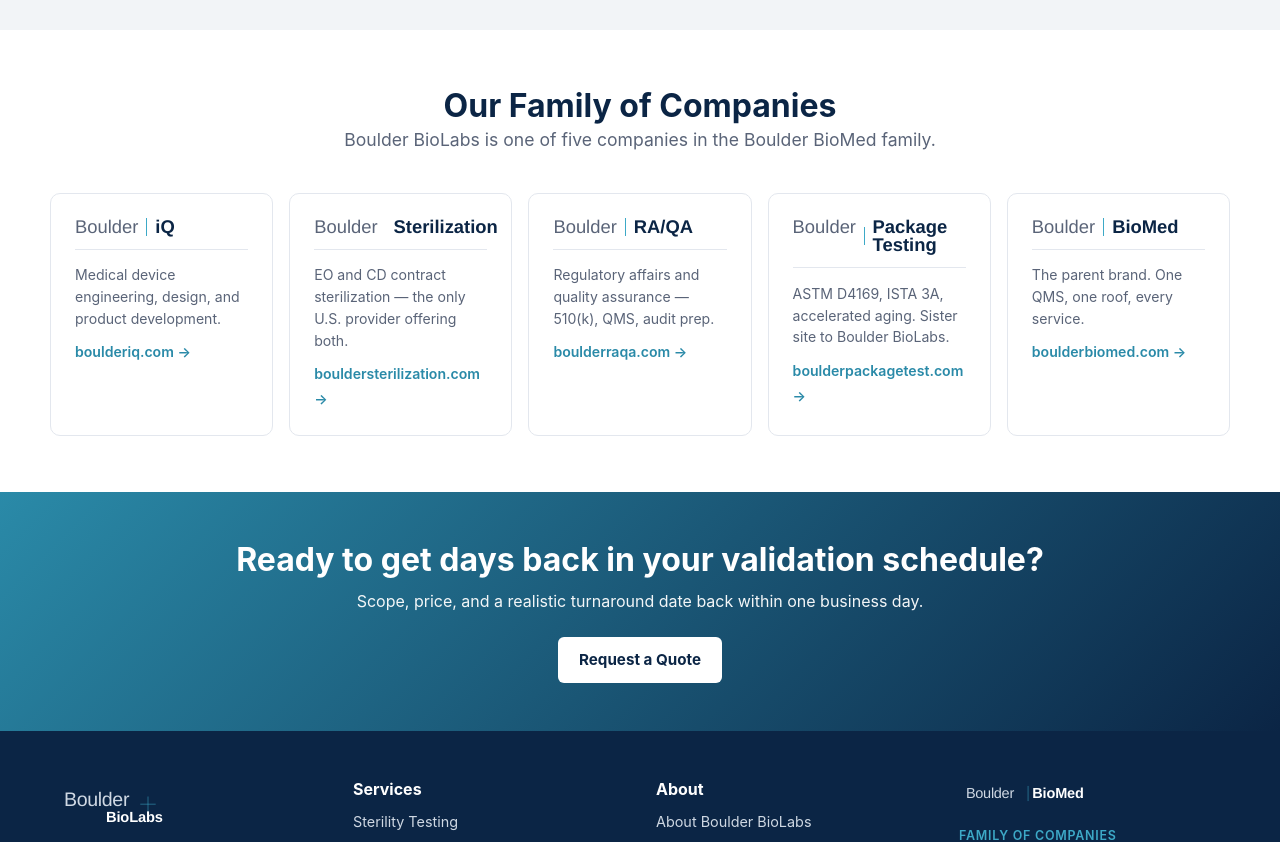
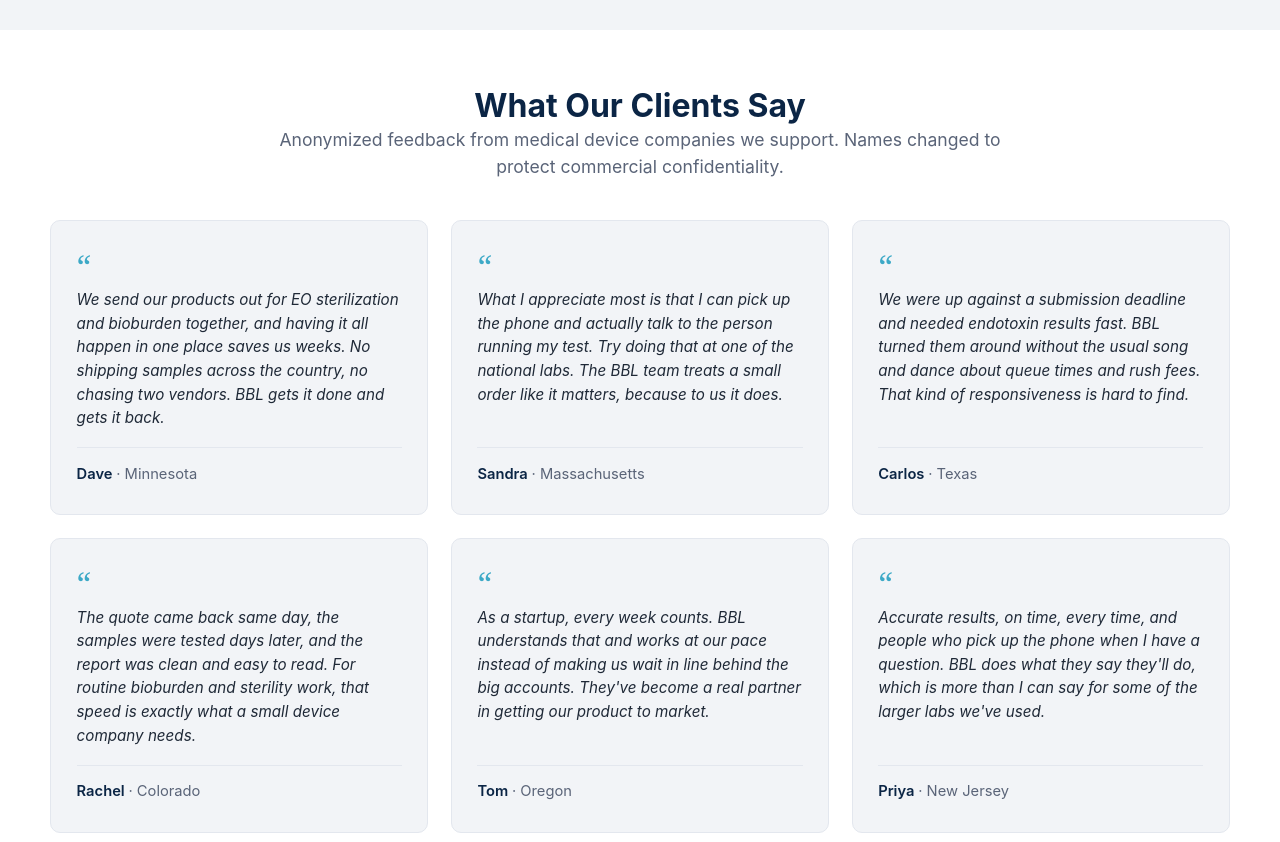
Before and after one commit to BoulderBioMed/boulder-biolabs, a Next.js app: page / in a window 1280 px wide. Shown: the part 2440-3282 px from the top of the page. Built offline with nearby package versions, Linux system fonts and the light colour scheme; no server answers.

Commit message:
feat: add 6 testimonials to homepage + GA4 conversion tracking

```diff
--- a/app/contact/page.tsx
+++ b/app/contact/page.tsx
@@ -1,5 +1,6 @@
 "use client";
 import { useState } from "react";
+import { trackEvent } from "@/components/Analytics";
 
 export default function ContactPage() {
   const [submitted, setSubmitted] = useState(false);
@@ -12,7 +13,14 @@
     const body = Object.fromEntries(formData.entries());
     try {
       const res = await fetch("/api/quote-request", { method: "POST", headers: { "Content-Type": "application/json" }, body: JSON.stringify(body) });
-      if (res.ok) setSubmitted(true);
+      if (res.ok) {
+        setSubmitted(true);
+        trackEvent("quote_request_submitted", {
+          sterilization: body.sterilization,
+          tests: body.tests,
+          turnaround: body.turnaround,
+        });
+      }
     } catch (err) { console.error(err); }
     setSubmitting(false);
   }
--- a/app/layout.tsx
+++ b/app/layout.tsx
@@ -3,6 +3,7 @@
 import { Nav } from "@/components/Nav";
 import { Footer } from "@/components/Footer";
 import { FamilyBar } from "@/components/FamilyBar";
+import { Analytics } from "@/components/Analytics";
 import { organizationSchema, medicalLabSchema } from "@/lib/schema";
 
 export const metadata: Metadata = {
@@ -28,6 +29,7 @@
         <script type="application/ld+json" dangerouslySetInnerHTML={{ __html: JSON.stringify(medicalLabSchema()) }} />
       </head>
       <body>
+        <Analytics />
         <FamilyBar />
         <Nav />
         <main style={{ minHeight: "60vh" }}>{children}</main>
--- a/app/page.tsx
+++ b/app/page.tsx
@@ -2,6 +2,7 @@
 import { services } from "@/content/services";
 import { industries } from "@/content/industries";
 import { family } from "@/content/company";
+import { testimonials } from "@/content/testimonials";
 
 export default function HomePage() {
   return (
@@ -93,8 +94,29 @@
         </div>
       </section>
 
+      {/* Testimonials */}
+      <section style={{ background: "#fff", padding: "3.5rem 1.5rem" }}>
+        <div style={{ maxWidth: 1180, margin: "0 auto" }}>
+          <div style={{ textAlign: "center", maxWidth: 760, margin: "0 auto 2.5rem" }}>
+            <h2>What Our Clients Say</h2>
+            <p style={{ color: "#5A6478", fontSize: "1.1rem" }}>Anonymized feedback from medical device companies we support. Names changed to protect commercial confidentiality.</p>
+          </div>
+          <div style={{ display: "grid", gridTemplateColumns: "repeat(auto-fit, minmax(300px, 1fr))", gap: "1.4rem" }}>
+            {testimonials.map((t, i) => (
+              <figure key={i} style={{ margin: 0, background: "#F2F4F7", padding: "1.8rem 1.6rem", borderRadius: 10, border: "1px solid #E3E7EE", display: "flex", flexDirection: "column" }}>
+                <div style={{ color: "#3DA9C7", fontSize: "2rem", lineHeight: 1, marginBottom: "0.4rem", fontFamily: "Georgia, serif" }}>&ldquo;</div>
+                <blockquote style={{ margin: 0, color: "#1f2937", fontStyle: "italic", lineHeight: 1.55, fontSize: "0.95rem", flex: 1 }}>{t.quote}</blockquote>
+                <figcaption style={{ marginTop: "1.1rem", paddingTop: "0.9rem", borderTop: "1px solid #E3E7EE", color: "#0B2545", fontWeight: 600, fontSize: "0.92rem" }}>
+                  {t.name} <span style={{ color: "#5A6478", fontWeight: 400 }}>&middot; {t.location}</span>
+                </figcaption>
+              </figure>
+            ))}
+          </div>
+        </div>
+      </section>
+
       {/* Family */}
-      <section style={{ background: "#fff", padding: "3.5rem 1.5rem" }}>
+      <section style={{ background: "#F8FAFC", padding: "3.5rem 1.5rem" }}>
         <div style={{ maxWidth: 1180, margin: "0 auto" }}>
           <div style={{ textAlign: "center", maxWidth: 760, margin: "0 auto 2.5rem" }}>
             <h2>Our Family of Companies</h2>
--- /dev/null
+++ b/components/Analytics.tsx
@@ -0,0 +1,41 @@
+// Conditional GA4 loader + event helper.
+//
+// Set NEXT_PUBLIC_GA_MEASUREMENT_ID (e.g. G-XXXXXXXXXX) in Vercel project env
+// vars to enable. If unset, no scripts load and trackEvent is a silent no-op
+// so dev / preview builds don't fire telemetry.
+//
+// Usage from any client component:
+//   import { trackEvent } from "@/components/Analytics";
+//   trackEvent("quote_request_submitted", { test_count: 3 });
+
+import Script from "next/script";
+
+const GA_ID = process.env.NEXT_PUBLIC_GA_MEASUREMENT_ID;
+
+declare global {
+  interface Window {
+    gtag?: (...args: unknown[]) => void;
+    dataLayer?: unknown[];
+  }
+}
+
+export function Analytics() {
+  if (!GA_ID) return null;
+  return (
+    <>
+      <Script src={`https://www.googletagmanager.com/gtag/js?id=${GA_ID}`} strategy="afterInteractive" />
+      <Script id="ga4-init" strategy="afterInteractive">
+        {`window.dataLayer = window.dataLayer || [];
+function gtag(){dataLayer.push(arguments);}
+gtag('js', new Date());
+gtag('config', '${GA_ID}');`}
+      </Script>
+    </>
+  );
+}
+
+export function trackEvent(name: string, params?: Record<string, unknown>) {
+  if (typeof window === "undefined") return;
+  if (!window.gtag) return;
+  window.gtag("event", name, params || {});
+}
--- a/components/Nav.tsx
+++ b/components/Nav.tsx
@@ -2,6 +2,7 @@
 import Link from "next/link";
 import { useState } from "react";
 import { BoulderBioLabsLogo } from "./Logo";
+import { TrackedTel } from "./TrackedLinks";
 
 export function Nav() {
   const [mobileOpen, setMobileOpen] = useState(false);
@@ -56,7 +57,7 @@
           <Link href="/integrated-testing" style={{ color: "#0B2545", fontWeight: 600, fontSize: "0.95rem" }}>Integrated Pipeline</Link>
           <Link href="/about" style={{ color: "#0B2545", fontWeight: 600, fontSize: "0.95rem" }}>About</Link>
           <Link href="/faq" style={{ color: "#0B2545", fontWeight: 600, fontSize: "0.95rem" }}>FAQ</Link>
-          <a href="tel:3035311238" style={{ fontWeight: 600, color: "#0B2545", fontSize: "0.9rem" }}>303-531-1238</a>
+          <TrackedTel number="3035311238" display="303-531-1238" location="header" style={{ fontWeight: 600, color: "#0B2545", fontSize: "0.9rem" }} />
           <Link href="/contact" className="btn btn-primary">Request a Quote</Link>
         </nav>
       </div>
--- /dev/null
+++ b/components/TrackedLinks.tsx
@@ -0,0 +1,62 @@
+"use client";
+
+import { trackEvent } from "./Analytics";
+import type { AnchorHTMLAttributes } from "react";
+
+// <TrackedTel /> wraps a tel: link and fires phone_clicked on click.
+// Drop-in replacement for <a href="tel:..."> wherever a phone number is shown.
+export function TrackedTel({
+  number,
+  display,
+  location,
+  style,
+  className,
+}: {
+  number: string; // digits only, e.g. "3035311238"
+  display?: string; // human-formatted, e.g. "303-531-1238"
+  location: string; // where on the page this link appears, e.g. "header", "footer"
+  style?: React.CSSProperties;
+  className?: string;
+}) {
+  return (
+    <a
+      href={`tel:${number}`}
+      style={style}
+      className={className}
+      onClick={() => trackEvent("phone_clicked", { location, number })}
+    >
+      {display || number}
+    </a>
+  );
+}
+
+// <TrackedExtLink /> wraps an external link (typically to a sister family
+// site or partner) and fires external_family_link_clicked on click.
+export function TrackedExtLink({
+  href,
+  destination,
+  location,
+  children,
+  style,
+  className,
+  ...rest
+}: {
+  href: string;
+  destination: string; // logical name of where it points, e.g. "boulder-package-test"
+  location: string; // where on the page the link is, e.g. "footer", "family-strip"
+  children: React.ReactNode;
+} & Omit<AnchorHTMLAttributes<HTMLAnchorElement>, "href" | "children">) {
+  return (
+    <a
+      href={href}
+      target="_blank"
+      rel="noopener"
+      style={style}
+      className={className}
+      onClick={() => trackEvent("external_family_link_clicked", { destination, href, location })}
+      {...rest}
+    >
+      {children}
+    </a>
+  );
+}
--- /dev/null
+++ b/content/testimonials.ts
@@ -0,0 +1,47 @@
+// Boulder BioLabs customer testimonials.
+// Attribution style: first name + state (anonymized but personal). Matches BPT pattern.
+
+export interface Testimonial {
+  quote: string;
+  name: string;
+  location: string;
+}
+
+export const testimonials: Testimonial[] = [
+  {
+    quote:
+      "We send our products out for EO sterilization and bioburden together, and having it all happen in one place saves us weeks. No shipping samples across the country, no chasing two vendors. BBL gets it done and gets it back.",
+    name: "Dave",
+    location: "Minnesota",
+  },
+  {
+    quote:
+      "What I appreciate most is that I can pick up the phone and actually talk to the person running my test. Try doing that at one of the national labs. The BBL team treats a small order like it matters, because to us it does.",
+    name: "Sandra",
+    location: "Massachusetts",
+  },
+  {
+    quote:
+      "We were up against a submission deadline and needed endotoxin results fast. BBL turned them around without the usual song and dance about queue times and rush fees. That kind of responsiveness is hard to find.",
+    name: "Carlos",
+    location: "Texas",
+  },
+  {
+    quote:
+      "The quote came back same day, the samples were tested days later, and the report was clean and easy to read. For routine bioburden and sterility work, that speed is exactly what a small device company needs.",
+    name: "Rachel",
+    location: "Colorado",
+  },
+  {
+    quote:
+      "As a startup, every week counts. BBL understands that and works at our pace instead of making us wait in line behind the big accounts. They've become a real partner in getting our product to market.",
+    name: "Tom",
+    location: "Oregon",
+  },
+  {
+    quote:
+      "Accurate results, on time, every time, and people who pick up the phone when I have a question. BBL does what they say they'll do, which is more than I can say for some of the larger labs we've used.",
+    name: "Priya",
+    location: "New Jersey",
+  },
+];
```
Also changed, not shown: components/Footer.tsx (+7 -6 lines), 2 other files (tests, documents, lock files or other folders).
